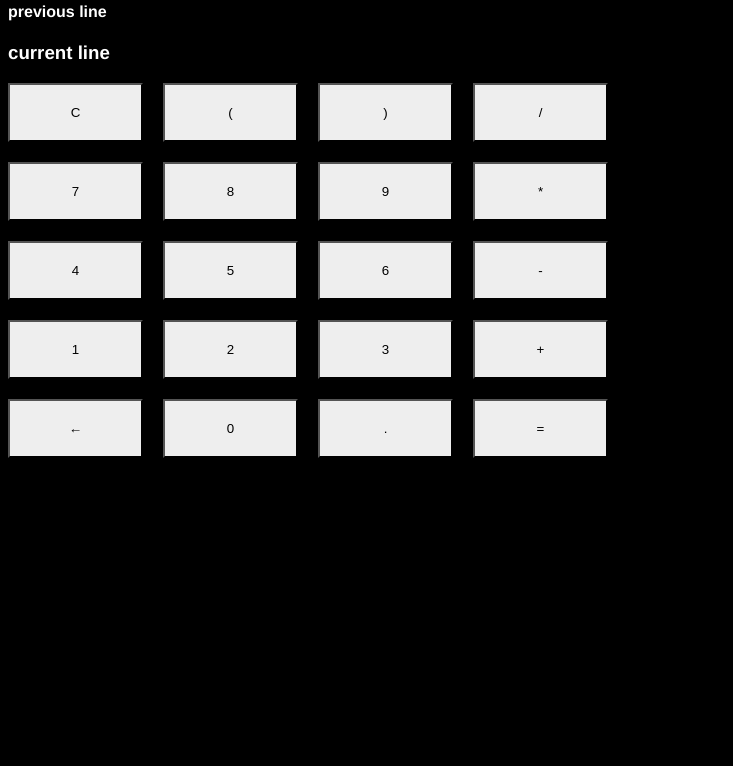
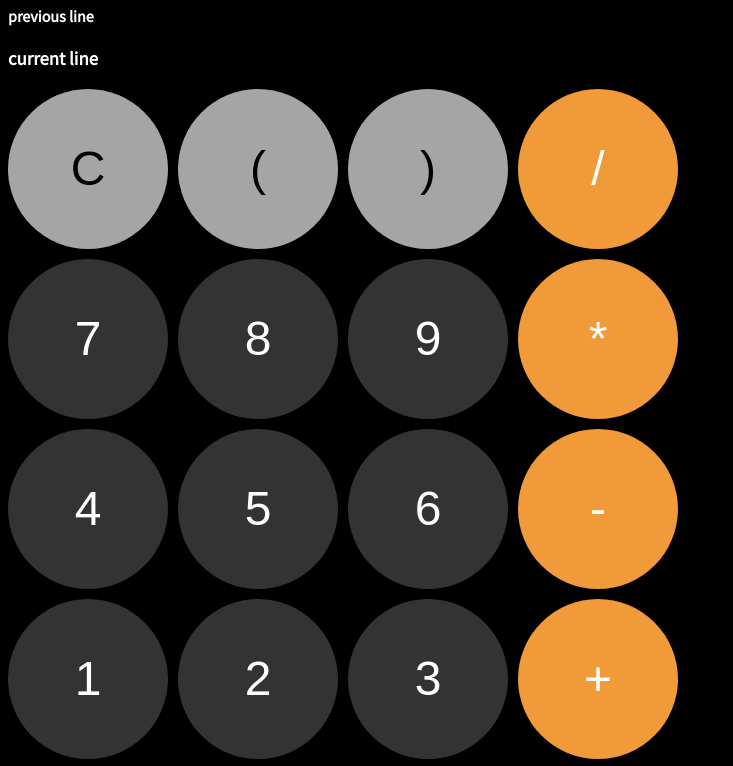
Before and after one commit to IanKulin/Calc, a plain HTML site: page index.html in a window 1280 px wide. Shown: the part 77-843 px from the top of the page, without its empty margins (0-733 px from the left). Before the commit the page ends 800 px from the top, so only its background shows below. Drawn offline with Linux system fonts and the light colour scheme.

Commit message:
buttons mostly styles

```diff
--- a/index.html
+++ b/index.html
@@ -6,7 +6,7 @@
     <meta http-equiv="X-UA-Compatible" content="IE=edge">
     <meta name="viewport" content="width=device-width, initial-scale=1.0">
     <link href="style.css" rel="stylesheet">
-    <link href="https://fonts.googleapis.com/css?family=Montserrat" rel="stylesheet">
+    <link href="https://fonts.googleapis.com/css?family=Source+Sans+Pro" rel="stylesheet">
     <title>Calc</title>
 </head>
 
--- a/style.css
+++ b/style.css
@@ -7,24 +7,41 @@ body {
 
 main {
     width: 100%;
-    max-width: 600px;
+    max-width: 500px;
     display: grid;
     grid-template-columns: 1fr 1fr 1fr 1fr;
-    grid-column-gap: 20px;
-    grid-row-gap: 20px;
+    grid-column-gap: 10px;
+    grid-row-gap: 10px;
     justify-items: stretch;
     align-items: inital;
 }
 
 button {
-    padding: 20px 24px;
+    padding: 0;
     cursor: pointer;
     text-align: center;
-    background-color: #eee;
+    vertical-align: middle;
+    border: none;
+    border-radius: 50%;
+    width: 20vh;
+    height: 20vh;
+    max-height: 20vw;
+    max-width: 20vw;
+    /* line-height: 30px; */
+    font-size: 6vh;
+}
+
+.operator {
+    background-color: rgb(240,154,57);
+    color: white;
+}
+
+.special, .clear, .backspace {
+    background-color: rgb(165,165,165);
     color: black;
 }
 
-#0 {
-    color: green;
-    grid-column: span 2;
+.number {
+    background-color: rgb(51,51,51);
+    color: white;
 }
```
